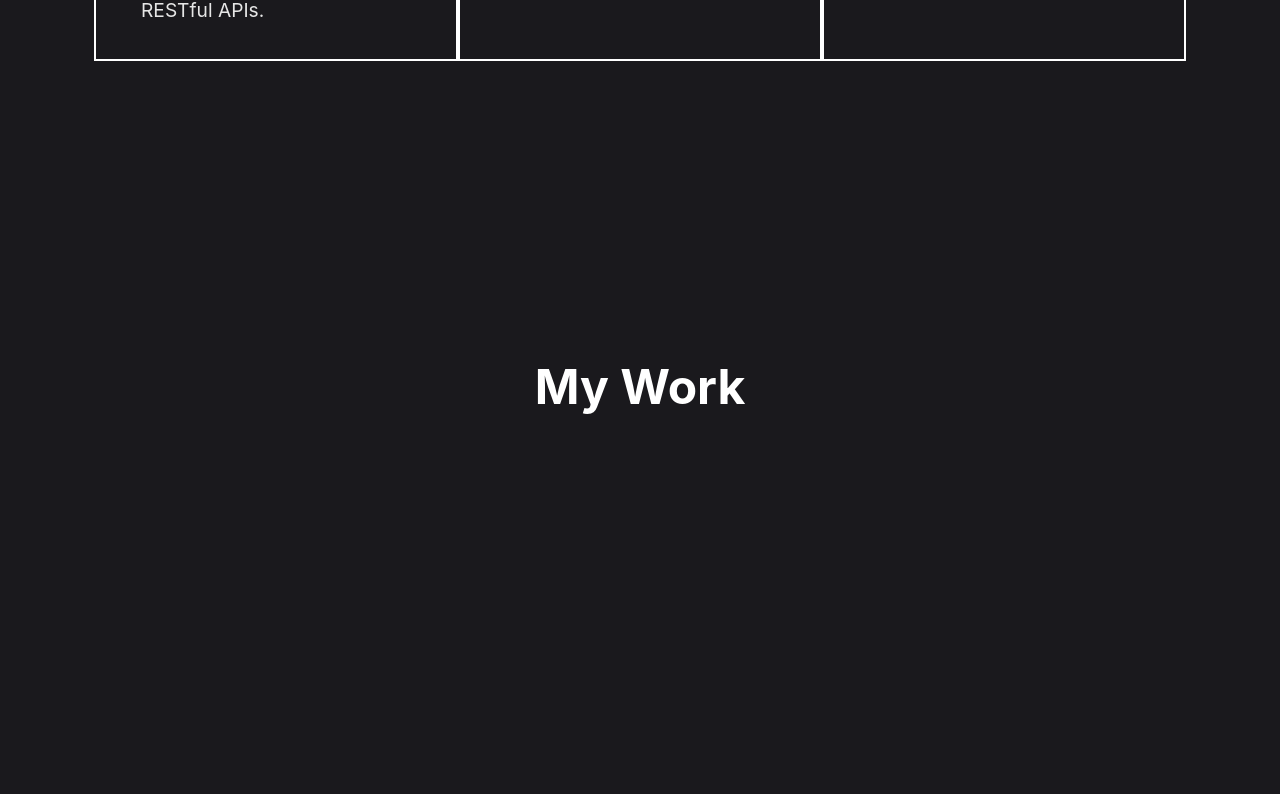
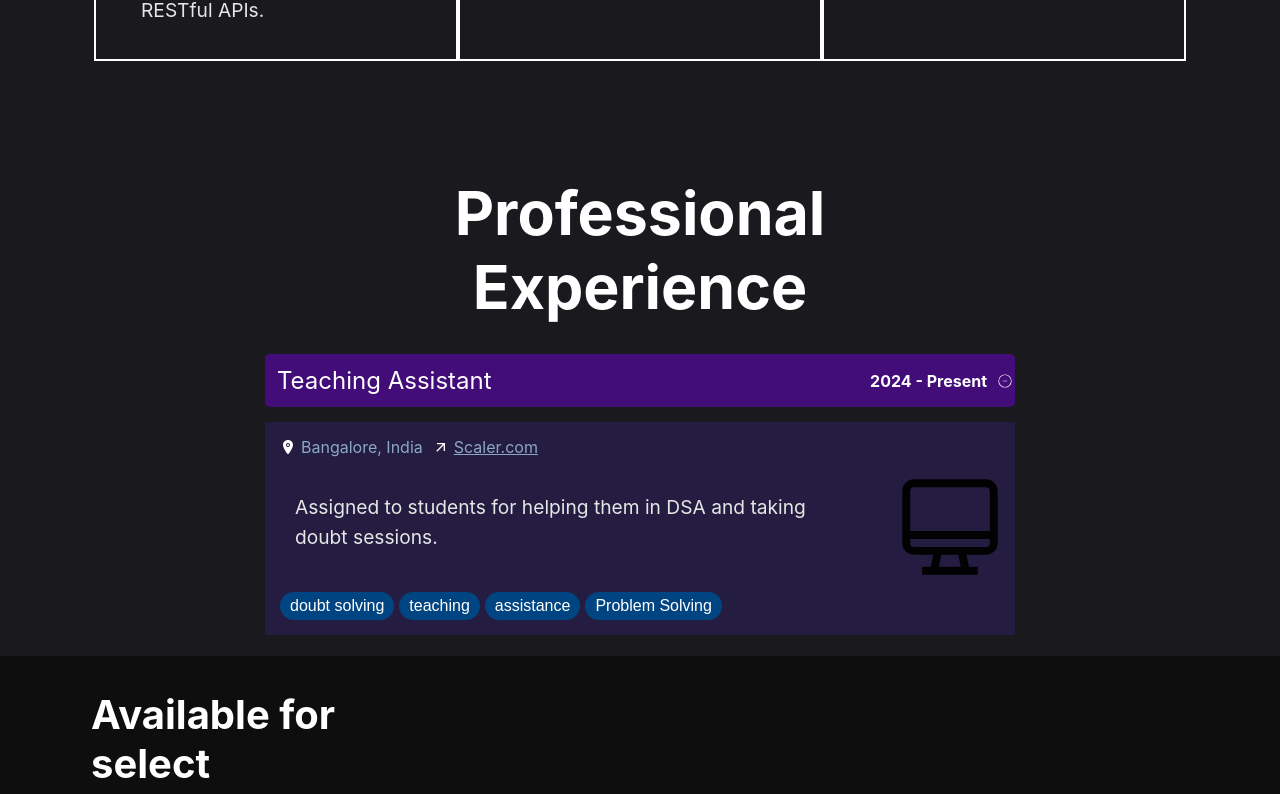
Before and after one commit to garvit420/portfolio_react, a React (Create React App) app: page / in a window 1280 px wide. Shown: the part 1314-2108 px from the top of the page. Built offline with nearby package versions, Linux system fonts and the light colour scheme.

Commit message:
made experience true default

```diff
--- a/src/App.js
+++ b/src/App.js
@@ -12,7 +12,7 @@ function App() {
       <Header />
       <Home />
       <MyExpertise />
-      <Work />
+      {/* <Work /> */}
       <Experience />
       <Contact />
     </div>
--- a/src/components/Experience/Experience.js
+++ b/src/components/Experience/Experience.js
@@ -13,7 +13,7 @@ const Experience = ({
   skills,
   logo,
 }) => {
-  const [isOpen, setIsOpen] = useState(false);
+  const [isOpen, setIsOpen] = useState(true);
   const hiddenContentRef = useRef(null);
   const mainContentRef = useRef(null);
 
```
